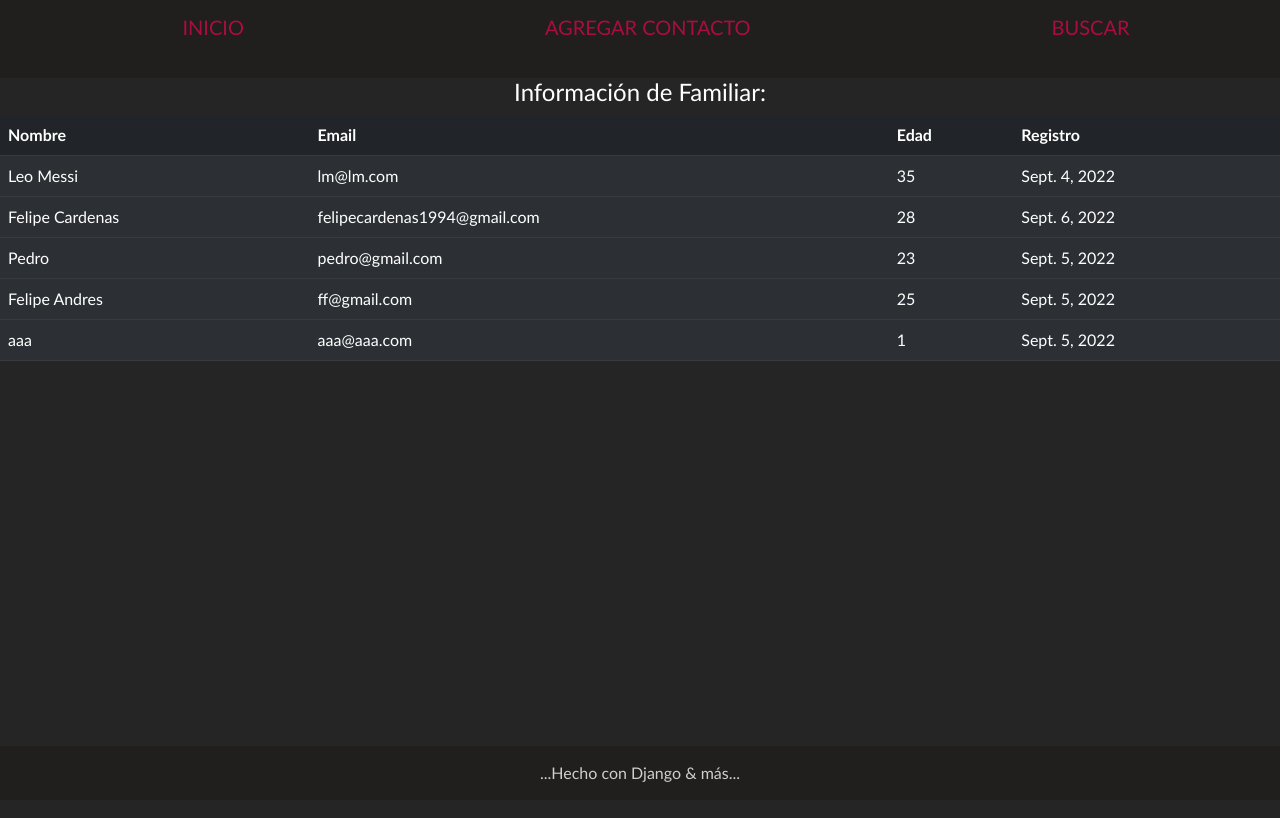
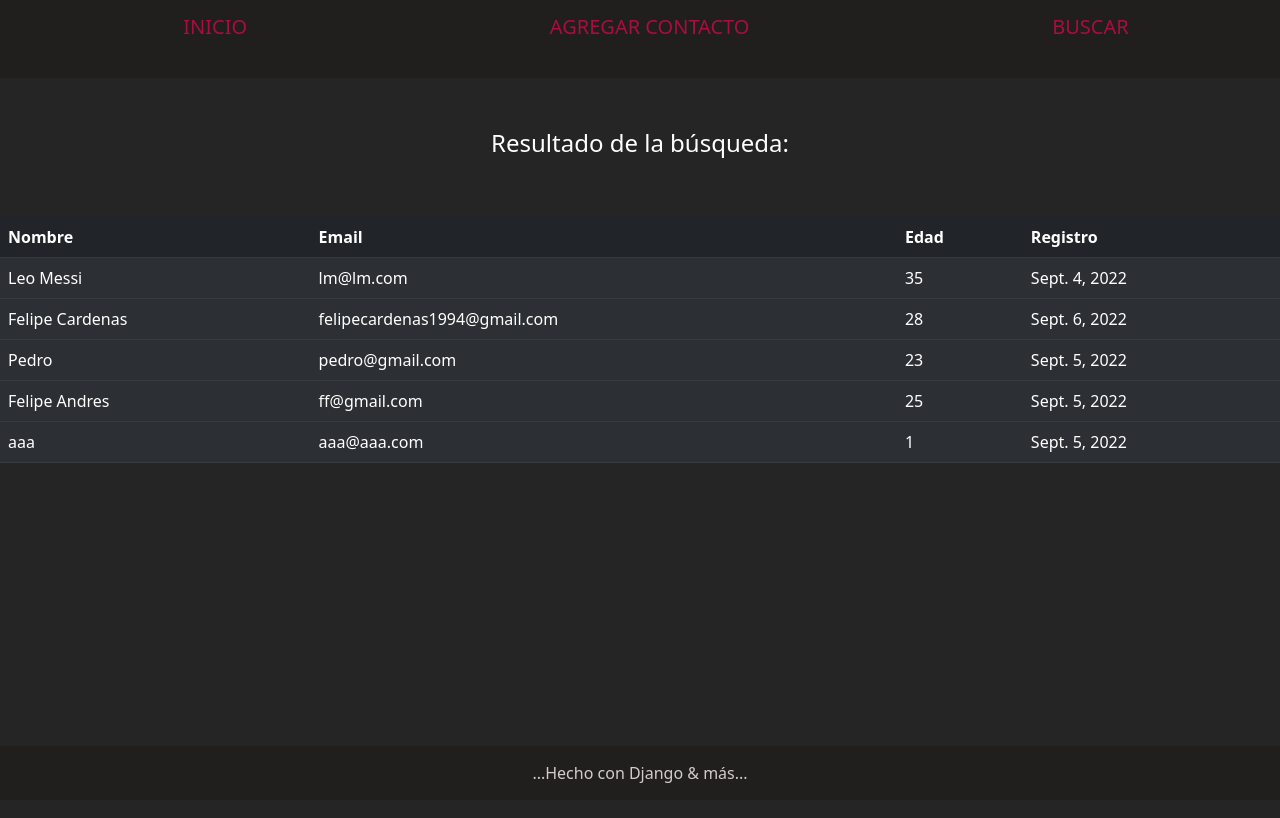
Before and after one commit to FranciscoBisso/MisContactos, a Django app: template MisContactos/templates/formulario_filtrado_resultado.html in a window 1280 px wide. Run offline with Django 4.2, Linux system fonts and the light colour scheme; the template is opened without the code that fills it: values that come from a table or form of the project are taken from there, others are empty; data comes from the database, SQL or seed files in the repository; some web fonts are replaced.

Commit message:
agrego hoja de estilos a formulario_filtrado_resultado.html

```diff
--- /dev/null
+++ b/MisContactos/APP/static/css/formulario_filtrado_resultado.css
@@ -0,0 +1,16 @@
+* {
+    margin: 0;
+    padding: 0;
+    box-sizing: border-box;
+}
+
+.ffr-main {
+    background-color: #252525;
+    height: calc(100vh - 60px);
+}
+
+.ffr-h4 {
+    color: white;
+    text-align: center;
+    padding: 4% 0;
+}
--- a/MisContactos/templates/formulario_filtrado_resultado.html
+++ b/MisContactos/templates/formulario_filtrado_resultado.html
@@ -1,19 +1,22 @@
-{% extends 'index.html' %} {% block title %}
+{% extends 'index.html' %} {% load static %} {% block styles %}
+<link
+    rel="stylesheet"
+    href="{% static 'css/formulario_filtrado_resultado.css'%}"
+/>
+{% endblock %} {% block title %}
 <title>Formulario</title>
-{% endblock %}
-
-	{% block link %}
+{% endblock %} {% block link %}
 <!-- CSS only -->
-<link href="https://cdn.jsdelivr.net/npm/bootstrap@5.2.0/dist/css/bootstrap.min.css" rel="stylesheet" integrity="sha384-gH2yIJqKdNHPEq0n4Mqa/HGKIhSkIHeL5AyhkYV8i59U5AR6csBvApHHNl/vI1Bx" crossorigin="anonymous">
-		{% endblock %}
-
-
-{% block main %}
-<main style="background-color: #252525; height: calc(100vh - 60px)">
-		<h4 style="color: white; text-align: center">Información de Familiar:</h4>
+<link
+    href="https://cdn.jsdelivr.net/npm/bootstrap@5.2.0/dist/css/bootstrap.min.css"
+    rel="stylesheet"
+    integrity="sha384-gH2yIJqKdNHPEq0n4Mqa/HGKIhSkIHeL5AyhkYV8i59U5AR6csBvApHHNl/vI1Bx"
+    crossorigin="anonymous"
+/>
+{% endblock %} {% block main %}
+<main class="ffr-main">
+    <h4 class="ffr-h4">Resultado de la búsqueda:</h4>
     {% csrf_token %}
-
-
 
     <table class="table table-dark table-striped">
         <thead>
@@ -23,24 +26,18 @@
                 <th scope="col">Edad</th>
                 <th scope="col">Registro</th>
             </tr>
-
         </thead>
 
         <tbody>
             {% for nombre in nombres %}
             <tr>
-
                 <td>{{nombre.nombre}}</td>
                 <td>{{nombre.email}}</td>
                 <td>{{nombre.edad}}</td>
                 <td>{{nombre.registro}}</td>
             </tr>
-
         </tbody>
         {% endfor %}
     </table>
-
-
-
 </main>
 {% endblock %}
```
Lines whose indentation alone changed are shown as unchanged.
